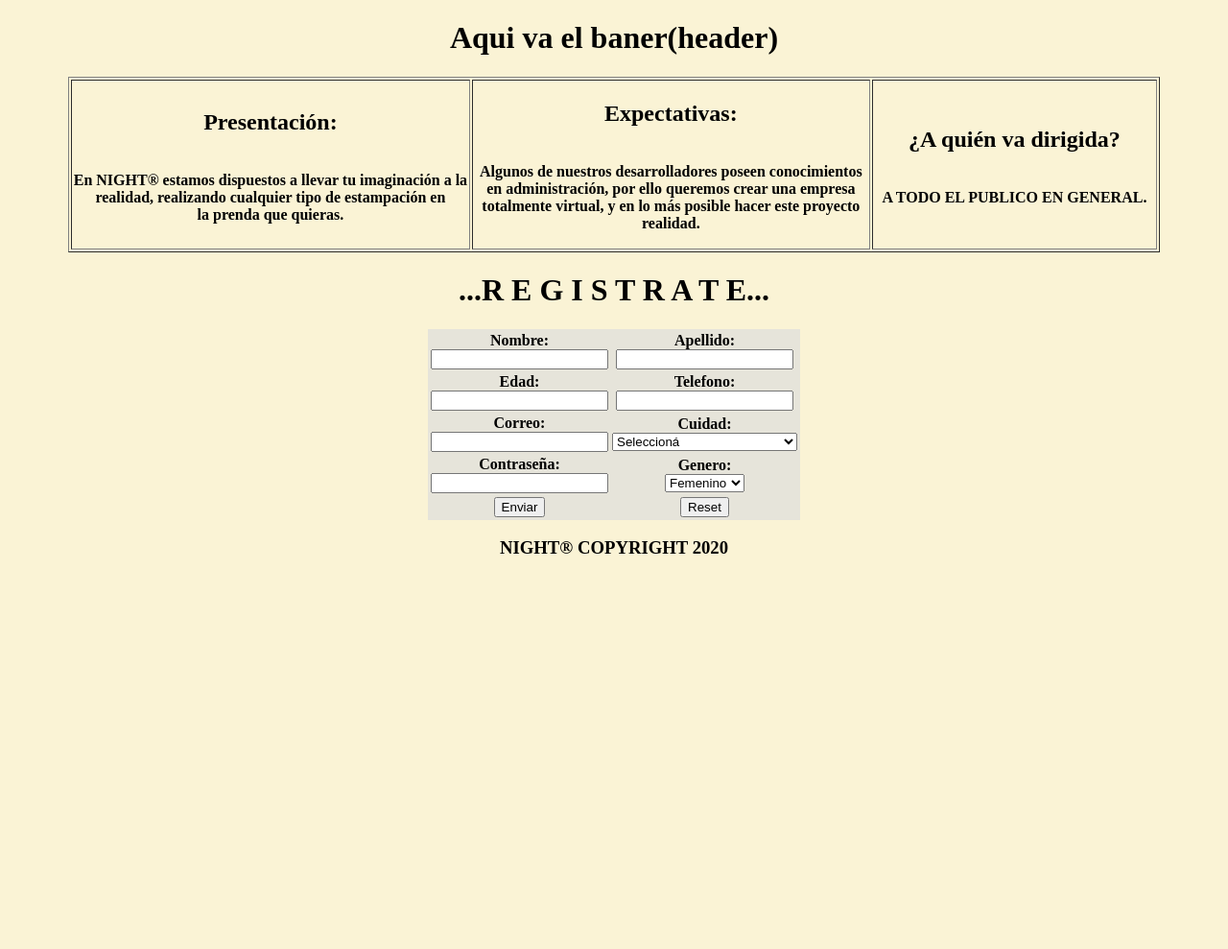
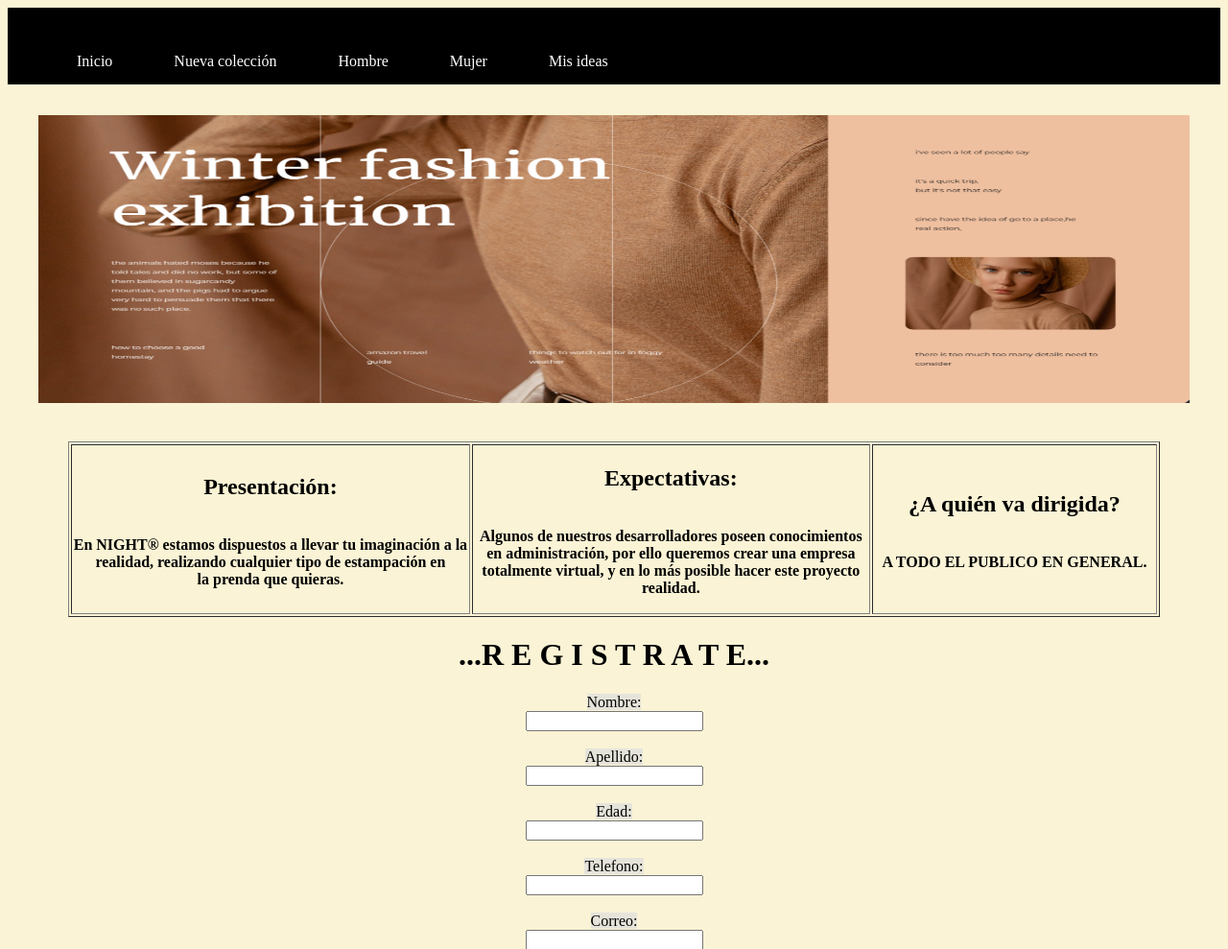
Before and after one commit to Santiago0514/proyecto-1, a PHP site: page / in a window 1280 px wide. Shown: the top 989 px of the page at 96% size. Before the commit the page ends 577 px from the top, so only its background shows below. Run offline with PHP 8.4, Linux system fonts and the light colour scheme; lists and menus that the app fills with data are empty.

Commit message:
Arreglos y nuevos elementos

```diff
--- a/index.php
+++ b/index.php
@@ -5,8 +5,107 @@
     <title>NIGHT</title>
 </head>
 <body style="background-color:#FAF3D5;">
+  <nav>
+  	<ul>
+  		<li><a href="index.html"> Inicio</a></li>
+  		<li><a href="nuevaC.html"> Nueva colección</a></li>
+        <li><a href="#"> Hombre</a>
+  			<ul>
+  				<li><a href="#"> Camiseta</a></li>
+  				<li><a href="#"> Camisa</a></li>
+  				<li><a href="#"> Patalones</a></li>
+  				<li><a href="#"> Bermudas</a></li>
+  			</ul>
+
+  		</li>
+  		<li><a href="#"> Mujer</a>
+  			<ul>
+  				<li><a href="#"> Camiseta</a></li>
+  				<li><a href="#"> Camisa</a></li>
+  				<li><a href="#"> Patalones</a></li>
+  				<li><a href="#"> Faldas</a></li>
+  			</ul>
+
+        </li>
+        <li><a href="https://co.pinterest.com/smonsalvegomez/boards/"> Mis ideas</a>
+  </ul>
+</nav>
+
+<style type="text/css">
+	nav{
+		background-color: black;
+		padding: 0px;
+		margin: 0px;
+		width: 100%;
+		height: 5rem;
+
+	}
+	nav ul{
+		float: left;
+		display: flex;
+
+	}
+	nav li ul{
+		float: left;
+		list-style: none;
+		position: relative;
+
+
+	}
+	nav ul li a{
+		display: block;
+		padding: 0 2rem;
+		line-height: 5rem;
+		color: white;
+		text-decoration: none;
+
+	}
+	nav ul li ul{
+		display: none;
+		position: absolute;
+		background-color: black;
+		boder: 1px ;
+		text-align: center;
+
+	}
+
+	nav ul li:hover ul {
+		display: block;
+	}
+	nav ul li ul li{
+		width: 100%;
+	}
+	nav ul li ul li a:hover {
+		background-color: gray;
+
+
+	}
+
+	div#banner{
+		width: 100%;height: 300px;
+
+	}
+	img#img_banner{
+		display: block;
+		margin: auto;
+		width: 100%;
+		max-width: 1200px;
+		min-width: 500px;
+		height: 300px;
+	}
+
+</style>
+
 <center>
-<table><tr><h1>Aqui va el baner(header)</h1></tr></table>
+ <div id="banner">
+ 	<img src="imge/fas.png" id="img_banner">
+</div> <br>
+
+<br>
+<br>
+
+
+<br>
 <table width="90%" border="1">
     <tr>
     <th width="35%"><p><h2>Presentación:</h2><br>
@@ -27,7 +126,7 @@
 </center>
 <center><h1>...R   E   G   I   S   T   R   A   T   E...</h1>
 
-<table width="30%" style="background-color:#E6E4DA;">
+<width width="30%" style="background-color:#E6E4DA;">
 
 <tr>
     <th>
@@ -36,26 +135,31 @@
 
     </th>
     <th>
+        <br>
         <label>Apellido:</label><br>
         <input type="text" name="apellido"><br>
     </th>
 </tr>
 <tr>
     <th>
+        <br>
         <label>Edad:</label><br>
         <input type="number" name="edad"><br>
     </th>
     <th>
+        <br>
         <label>Telefono:</label><br>
         <input type="tel" name="telefono" pattern="[0-9]{3}[0-9]{7}"><br>
     </th>
 </tr>
 <tr>
     <th>
+        <br>
         <label>Correo:</label><br>
         <input type="email" name="correo"><br>
     </th>
     <th>
+        <br>
         <label>Cuidad:</label><br>
         <select  name="ciudad">
             <option value="seleccioná">Seleccioná</option>
@@ -127,10 +231,12 @@
 </tr>
 <tr>
     <th>
+        <br>
         <label>Contraseña:</label><br>
         <input type="password" name="contraseña" ><br>
     </th>
     <th>
+        <br>
         <label>Genero:</label><br>
         <select  name="genero">
             <option value="femenino">Femenino</option>
@@ -141,13 +247,24 @@
 </tr>
 <tr>
     <th>
+        <br>
         <input type="submit" value="Enviar"><br>
     </th>
     <th>
+        <br>
         <input type="reset"><br>
     </th>
 </tr>
-</table></center>
+<tr>
+    <th>
+        <br>
+        <iframe src="https://www.facebook.com/plugins/page.php?href=https%3A%2F%2Fwww.facebook.com%2F432807190808968%2Fposts%2F603459547077064%2F%3Fsfnsn%3Dscwshmo%26extid%3DUNNxaOAsZOPjvCeF&tabs=timeline&width=500&height=500&small_header=false&adapt_container_width=true&hide_cover=false&show_facepile=true&appId" width="500" height="500" style="border:none;overflow:hidden" scrolling="no" frameborder="0" allowTransparency="true" allow="encrypted-media"></iframe>
+    </th>
+</tr>
+</width></center>
+
+
+
 
 
 <footer><center><h3>NIGHT® COPYRIGHT 2020</center></h3></footer>
```
Also changed, not shown: index.html (+22 -20 lines), nuevaC.html (added, +116 -0 lines), imge/coleccion1.jpg (added), imge/coleccion2.jpg (added), imge/coleccion3.jpg (added), 5 other files.
